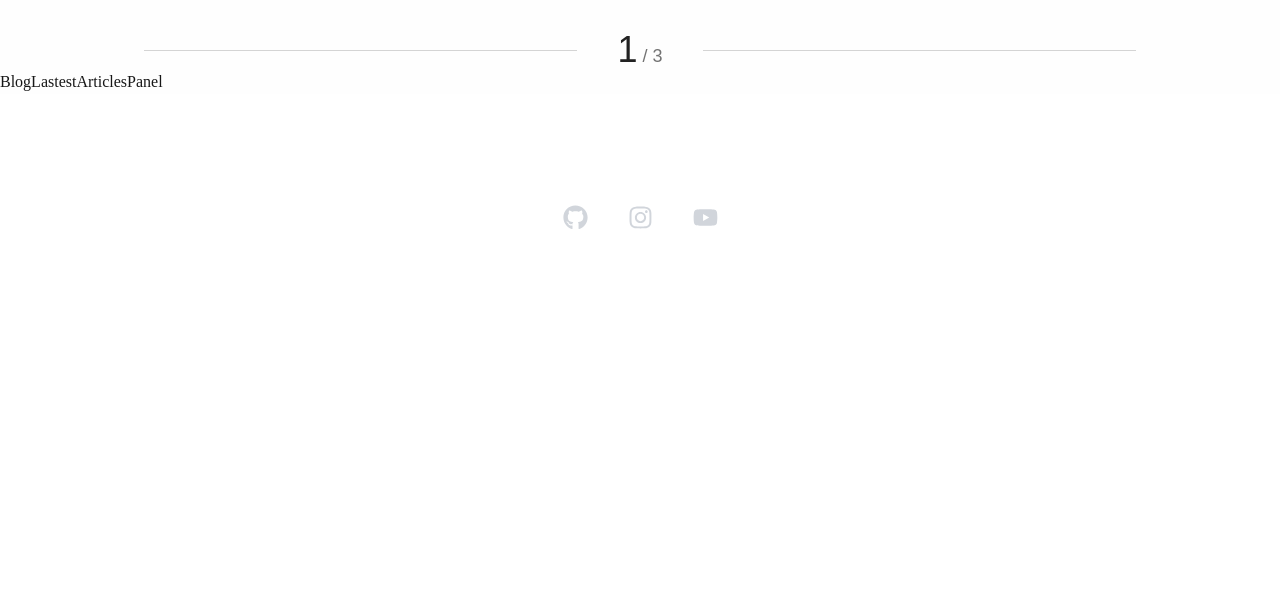
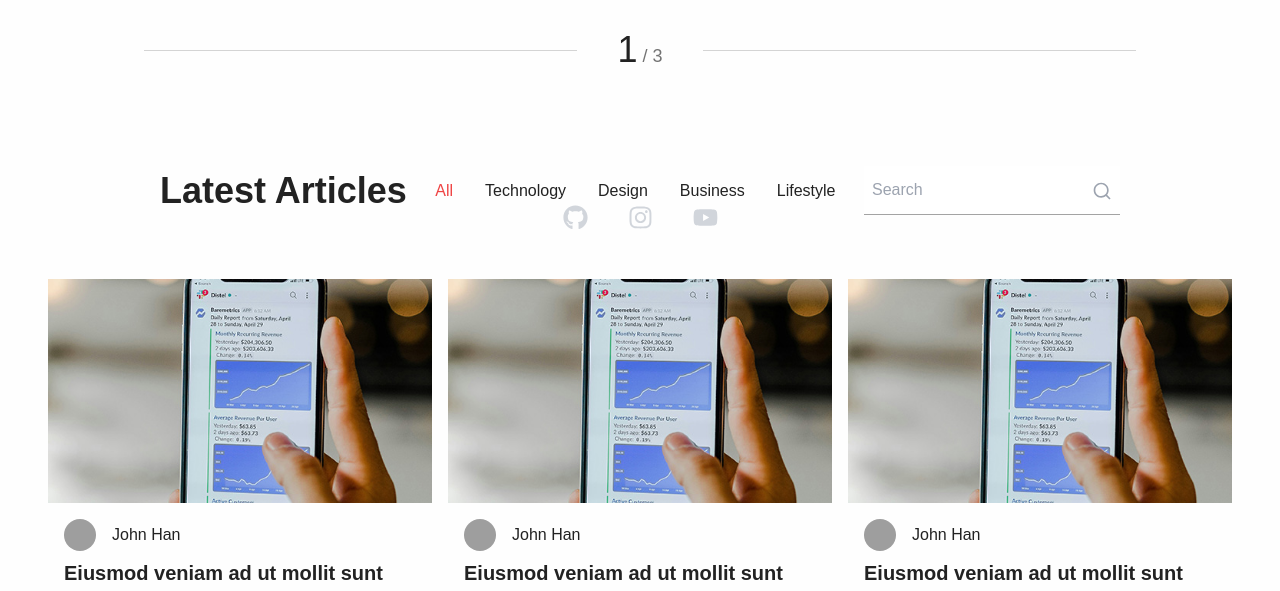
Before and after one commit to Yoy0z-maps/yoyoz-maps-blog, a Next.js app: page /blog in a window 1280 px wide. Shown: the part 546-1137 px from the top of the page. Before the commit the page ends 800 px from the top, so only its background shows below. Built offline with nearby package versions, Linux system fonts and the light colour scheme; grey boxes are pictures that could not be loaded; a web font is replaced by a local one.

Commit message:
Feat: Articles

```diff
--- a/src/app/(main)/blog/page.tsx
+++ b/src/app/(main)/blog/page.tsx
@@ -7,7 +7,7 @@ import BlogMainPanel from "@/container/blog/BlogMainPanel";
 export default function Page() {
   return (
     <div
-      className={`bg-light-bg dark:bg-dark-bg flex flex-col w-full h-full relative transition-all duration-500 pt-28`}
+      className={`bg-light-bg dark:bg-dark-bg flex flex-col w-full h-full relative transition-all duration-500 py-28`}
     >
       <NavHighlighter path="/blog" />
       <BlogMainPanel />
--- a/src/app/(main)/page.tsx
+++ b/src/app/(main)/page.tsx
@@ -1,3 +1,5 @@
+"use client";
+
 import About from "@/components/About";
 import Contact from "@/components/Contact";
 import Designs from "@/components/Designs";
@@ -5,8 +7,47 @@ import Experience from "@/components/Experience";
 import Hero from "@/components/Hero";
 import NavHighlighter from "@/components/NavHighlighter";
 import Technologies from "@/components/Technologies";
+import { useEffect, useState } from "react";
 
 export default function Home() {
+  const [progress, setProgress] = useState(0);
+  const [isLoading, setIsLoading] = useState(true);
+
+  useEffect(() => {
+    const audio = new Audio("/assets/sounds/boot.wav");
+    audio.play().catch((error) => {
+      console.error("Failed to play audio:", error);
+    });
+
+    const interval = setInterval(() => {
+      setProgress((prevProgress) => {
+        if (prevProgress >= 100) {
+          clearInterval(interval);
+          setTimeout(() => {
+            setIsLoading(false);
+          }, 500);
+        }
+        return prevProgress + 1;
+      });
+    }, 50);
+
+    return () => clearInterval(interval);
+  }, []);
+
+  if (isLoading) {
+    return (
+      <div className="flex flex-col items-center justify-center h-screen bg-black text-white">
+        <p className="mb-4 font-pretendard">Loading...</p>
+        <div className="w-64 h-2 bg-gray-700 rounded-full">
+          <div
+            className="h-full bg-white transition-all rounded-full"
+            style={{ width: `${progress}%` }}
+          />
+        </div>
+      </div>
+    );
+  }
+
   return (
     <div
       className={`bg-light-bg sm:px-0 px-6 dark:bg-dark-bg flex flex-col w-full h-full relative transition-all duration-500 pt-28 items-center overflow-x-hidden`}
--- /dev/null
+++ b/src/components/blog/Article.tsx
@@ -0,0 +1,79 @@
+import { AiFillHeart, AiOutlineEye } from "react-icons/ai";
+import { FaCommentDots } from "react-icons/fa";
+import Image from "next/image";
+import { TfiLayoutLineSolid } from "react-icons/tfi";
+import { LuArrowDownRight } from "react-icons/lu";
+const article = {
+  thumbnail: "/assets/images/project/project-2.jpg",
+  author: "John Han",
+  profileImage: "/assets/images/johnhan.jpg",
+  title:
+    "Eiusmod veniam ad ut mollit sunt labore veniam proident eiusmod sit nostrud sit. Anim ullamco cillum minim aliqua commodo aliquip qui anim irure.",
+  contents:
+    "Magna cupidatat tempor commodo aliquip fugiat cillum est duis in sit eiusmod exercitation minim velit. Anim incididunt quis enim occaecat incididunt occaecat dolore. Elit ut irure exercitation aliquip excepteur et consequat ea voluptate deserunt. Ex minim do amet excepteur nulla adipisicing commodo excepteur deserunt ullamco ullamco ullamco enim laboris. Dolore nulla veniam nostrud. Aute laboris tempor exercitation ea reprehenderit cupidatat incididunt ipsum sunt reprehenderit sit pariatur cillum deserunt elit. Sunt ipsum minim irure. Amet et ullamco pariatur irure elit. Consequat mollit nisi laborum tempor incididunt enim velit esse nostrud. Tempor minim consectetur adipisicing excepteur aliqua Lorem consequat est ea.",
+  tags: ["React.js", "TypeScript"],
+  countLike: 0,
+  countView: 0,
+  countComments: 0,
+};
+
+export default function Article() {
+  return (
+    <div className="flex flex-col flex-shrink-0 w-full max-w-96">
+      <Image
+        src={article.thumbnail}
+        alt="thumbnail"
+        width={384}
+        height={220}
+        className="w-full h-56 object-cover"
+      />
+      <div className="p-4">
+        <div className="flex items-center gap-4">
+          <Image
+            className="rounded-full w-8 h-8 object-cover"
+            src={article.profileImage}
+            alt="profile"
+            width={30}
+            height={30}
+          />
+          <p className="font-pretendard text-theme-light dark:text-theme-dark font-light">
+            {article.author}
+          </p>
+        </div>
+        <h1 className="font-pretendard text-xl line-clamp-2 my-2 text-theme-light dark:text-theme-dark font-semibold">
+          {article.title}
+        </h1>
+        <div className="flex gap-x-3 text-theme-light items-center dark:text-theme-dark">
+          <TfiLayoutLineSolid />
+          {article.tags.map((tag, index) => (
+            <p key={index} className="font-light font-pretendard">
+              {tag}
+            </p>
+          ))}
+        </div>
+        <p className="font-pretendard line-clamp-3 text-gray-500 font-light mt-4">
+          {article.contents}
+        </p>
+        <div className="flex text-gray-500 font-pretendard items-end justify-between mt-3">
+          <div className="flex gap-x-4">
+            <div className="flex items-center gap-x-2">
+              <AiFillHeart />
+              <p>48</p>
+            </div>
+            <div className="flex items-center gap-x-2">
+              <FaCommentDots />
+              <p>13</p>
+            </div>
+            <div className="flex items-center gap-x-2">
+              <AiOutlineEye />
+              <p>3,821</p>
+            </div>
+          </div>
+          <div className="p-2 bg-red-500 rounded-sm">
+            <LuArrowDownRight size={28} color="white" />
+          </div>
+        </div>
+      </div>
+    </div>
+  );
+}
--- /dev/null
+++ b/src/components/header/LanguageSelector.tsx
@@ -0,0 +1,9 @@
+import { IoLanguageOutline } from "react-icons/io5";
+
+export default function LanguageSelector() {
+  return (
+    <div className="absolute right-24 text-theme-light dark:text-theme-dark p-2 rounded-full hover:bg-black/20 dark:hover:bg-white/10 transition-all duration-300">
+      <IoLanguageOutline size={20} />
+    </div>
+  );
+}
--- a/src/components/ThemeToggleButton.tsx
+++ b/src/components/header/ThemeToggleButton.tsx
@@ -44,7 +44,7 @@ export default function ThemeToggleButton() {
           htmlFor="toggle"
           className={`relative rounded-full w-[50px] h-[25px] cursor-pointer transition-all duration-500 ${
             isChecked
-              ? "bg-appearance-dark-theme shadow-appearance-dark-theme"
+              ? "bg-gray-700"
               : "bg-appearance-light-theme shadow-appearance-light-theme"
           }`}
         >
@@ -52,8 +52,8 @@ export default function ThemeToggleButton() {
             id="circle"
             className={`rounded-full hover:w-[25px] w-[20px] h-[20px] absolute top-[50%] overflow-hidden ${
               isChecked
-                ? "left-[0%] translate-x-[10%] translate-y-[-50%] bg-dark-bg shadow-appearance-dark-theme-circle"
-                : "left-[100%] translate-x-[-110%] translate-y-[-50%] bg-white shadow-appearance-light-theme-circle"
+                ? "left-[0%] translate-x-[10%] translate-y-[-50%] bg-dark-bg"
+                : "left-[100%] translate-x-[-110%] translate-y-[-50%] bg-white"
             } flex items-center justify-center transition-all duration-500`}
           >
             <svg
--- a/src/container/MainHeader.tsx
+++ b/src/container/MainHeader.tsx
@@ -1,5 +1,6 @@
-import ThemeToggleButton from "../components/ThemeToggleButton";
-import MainHeaderNavigationItem from "../components/MainHeaderNavigationItem";
+import ThemeToggleButton from "../components/header/ThemeToggleButton";
+import MainHeaderNavigationItem from "../components/header/MainHeaderNavigationItem";
+import LanguageSelector from "@/components/header/LanguageSelector";
 
 const navigationItems = [
   { href: "/", text: "HOME" },
@@ -28,6 +29,7 @@ export default function MainHeader() {
           />
         ))}
       </nav>
+      <LanguageSelector />
       <ThemeToggleButton />
     </div>
   );
--- a/src/container/blog/BlogLastestArticlesPanel.tsx
+++ b/src/container/blog/BlogLastestArticlesPanel.tsx
@@ -1,3 +1,48 @@
+import Article from "@/components/blog/Article";
+import { RiSearchLine } from "react-icons/ri";
+
 export default function BlogLastestArticlesPanel() {
-  return <div>BlogLastestArticlesPanel</div>;
+  return (
+    <div className="mt-24 flex flex-col items-center">
+      <div className="flex items-center justify-between px-40 w-full">
+        <p className="font-pretendard text-4xl font-semibold text-theme-light dark:text-theme-dark">
+          Latest Articles
+        </p>
+        <div className="flex gap-x-8">
+          <p className="font-pretendard text-md text-red-500">All</p>
+          <p className="font-pretendard text-md text-theme-light dark:text-theme-dark">
+            Technology
+          </p>
+          <p className="font-pretendard text-md text-theme-light dark:text-theme-dark">
+            Design
+          </p>
+          <p className="font-pretendard text-md text-theme-light dark:text-theme-dark">
+            Business
+          </p>
+          <p className="font-pretendard text-md text-theme-light dark:text-theme-dark">
+            Lifestyle
+          </p>
+        </div>
+        <div className="relative">
+          <span className="text-gray-400 absolute right-2 top-1/2 transform -translate-y-1/2">
+            <RiSearchLine size={20} />
+          </span>
+          <input
+            type="text"
+            placeholder="Search"
+            className="bg-white placeholder:text-gray-400 border-b border-neutral-400 px-2 py-3 font-pretendard text-md min-w-64 focus:border-red-600 focus:outline-none text-logo-light"
+          />
+        </div>
+      </div>
+      <div className="grid grid-cols-3 gap-4 pt-16">
+        <Article />
+        <Article />
+        <Article />
+        <Article />
+        <Article />
+        <Article />
+        <Article />
+      </div>
+    </div>
+  );
 }
```
Also changed, not shown: src/container/blog/BlogMainPanel.tsx (+9 -7 lines), src/components/header/MainHeaderNavigationItem.tsx (renamed from src/components/MainHeaderNavigationItem.tsx), 1 other file (tests, documents, lock files or other folders).
